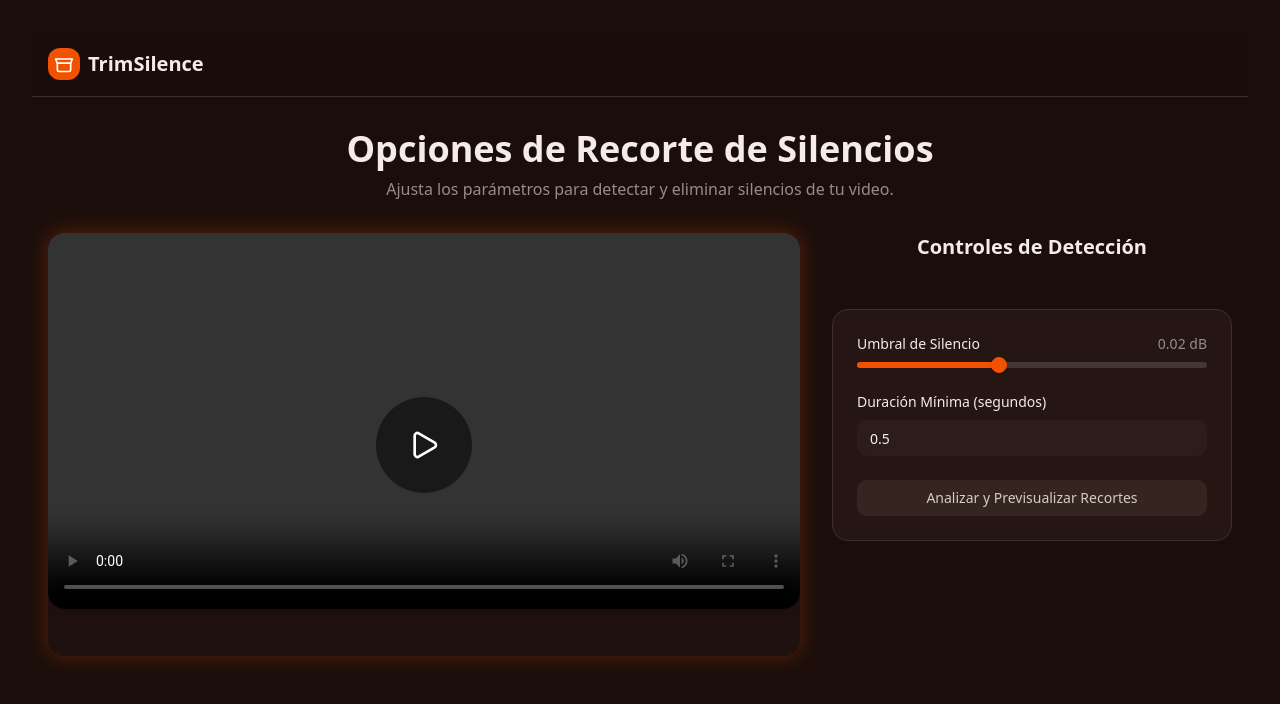
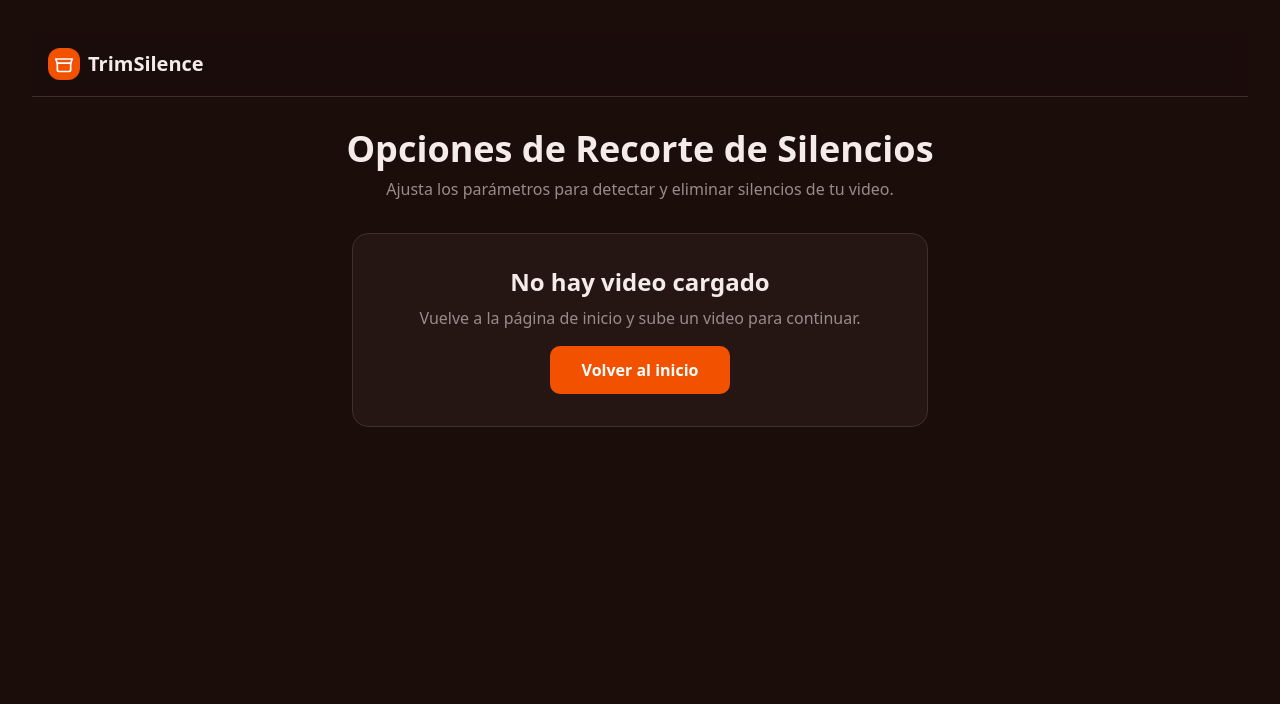
Before and after one commit to francisco-solis99/video-editing, a React (Vite) app: page /video-process in a window 1280 px wide. Shown: the top 704 px of the page. Built offline with nearby package versions, Linux system fonts and the light colour scheme.

Commit message:
feat: add NoVideoLoad component to handle empty video states in VideoProcess and VideoResult pages

```diff
--- /dev/null
+++ b/src/components/NoVideoLoad.tsx
@@ -0,0 +1,23 @@
+import { Button } from "@/components/ui/button"
+import { Link } from "@/components/Link"
+
+
+export function NoVideoLoad() {
+  return (
+    <div className="mx-auto max-w-xl rounded-2xl border border-border bg-card p-8 text-center">
+      <h2 className="mb-2 text-2xl font-semibold text-foreground">No hay video cargado</h2>
+      <p className="mb-4 text-muted-foreground">Vuelve a la página de inicio y sube un video para continuar.</p>
+      <div className="flex justify-center">
+        <Button
+          asChild
+          size="lg"
+          className="bg-primary px-8 py-6 text-base font-semibold text-primary-foreground hover:bg-primary/90 cursor-pointer"
+        >
+          <Link href="/">
+            Volver al inicio
+          </Link>
+        </Button>
+      </div>
+    </div>
+  )
+}
--- a/src/pages/VideoProcess.tsx
+++ b/src/pages/VideoProcess.tsx
@@ -11,7 +11,7 @@ import { useVideoContext } from "@/hooks/useVideoContext"
 import { detectSilentChunks, removeSilenceWithFilter } from "@/lib/ffmpeg"
 import { useRouter } from "@/hooks/useRouter"
 import { SilencesList } from "@/components/SilencesList"
-
+import { NoVideoLoad } from "@/components/NoVideoLoad"
 
 type VideoProcessSteps = '' | 'analyzing' | 'processing'
 
@@ -75,6 +75,7 @@ export default function VideoProcessPage() {
     handleAnalyze()
   }
 
+
   return (
     <main className="container px-4 py-8">
       <div className="mb-8">
@@ -82,6 +83,11 @@ export default function VideoProcessPage() {
         <p className="text-muted-foreground">Ajusta los parámetros para detectar y eliminar silencios de tu video.</p>
       </div>
 
+      {
+        !originalVideo ? (
+          <NoVideoLoad />
+        )
+          : (
             <div className="grid gap-8 lg:grid-cols-[1fr_400px]">
               {/* Video Player */}
               <section>
@@ -167,6 +173,8 @@ export default function VideoProcessPage() {
                 )}
               </div>
             </div>
+          )
+      }
     </main>
   )
 }
--- a/src/pages/VideoResult.tsx
+++ b/src/pages/VideoResult.tsx
@@ -5,6 +5,7 @@ import { Button } from "@/components/ui/button"
 import { Link } from '@/components/Link'
 import { useVideoContext } from "@/hooks/useVideoContext"
 import VideoLoad from "@/components/VideoLoad"
+import { NoVideoLoad } from "@/components/NoVideoLoad"
 
 
 export default function VideoResultPage() {
@@ -68,6 +69,11 @@ export default function VideoResultPage() {
 
   return (
     <main className="container flex min-h-[calc(100vh-4rem)] flex-col items-center justify-center px-4 py-12">
+      {
+        !outputVideo && !originalVideo ? (
+          <NoVideoLoad />
+        ) : (
+          <>
             <div className="mb-8 flex h-24 w-24 items-center justify-center rounded-full bg-primary/20">
               <CheckCircle2 className="h-12 w-12 text-primary" />
             </div>
@@ -119,6 +125,9 @@ export default function VideoResultPage() {
             <Link href="/" className="text-sm text-muted-foreground underline-offset-4 hover:text-foreground hover:underline">
               ¿Recortar otro video?
             </Link>
+          </>
+        )
+      }
     </main>
   )
 }
```
Lines whose indentation alone changed are shown as unchanged.
